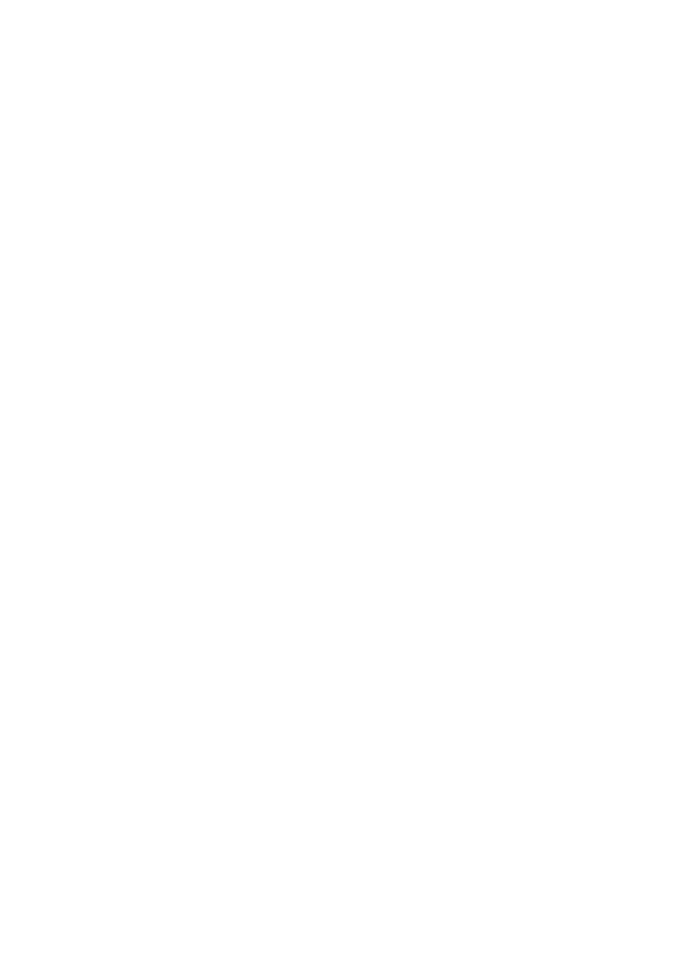
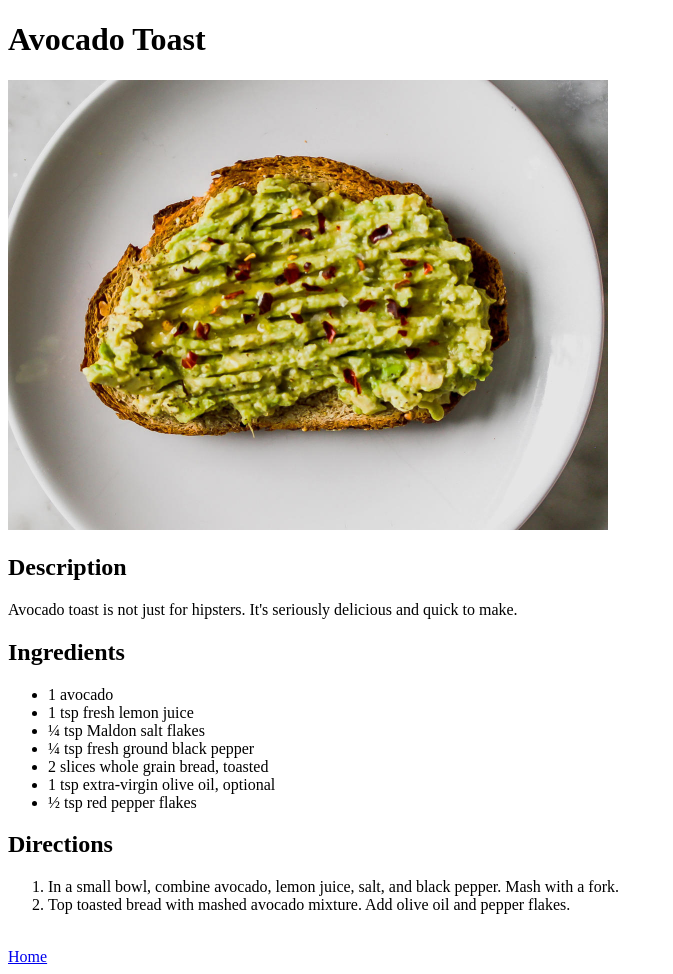
Before and after one commit to arjay22/odin-recipes, a plain HTML site: page recipes/avocadotoast.html in a window 1280 px wide. Shown: the whole page, without its empty margins (0-673 px from the left). Before the commit the page ends 800 px from the top, so only its background shows below. Drawn offline with Linux system fonts and the light colour scheme.

Commit message:
Finished adding the html needed to complete project and updated README

```diff
--- a/recipes/avocadotoast.html
+++ b/recipes/avocadotoast.html
@@ -0,0 +1,32 @@
+<!DOCTYPE html>
+<html lang="en">
+<head>
+    <meta charset="UTF-8">
+    <meta http-equiv="X-UA-Compatible" content="IE=edge">
+    <meta name="viewport" content="width=device-width, initial-scale=1.0">
+    <title>Avocado Toast</title>
+</head>
+<body>
+    <h1>Avocado Toast</h1>
+        <img src="../images/avocadotoast.jpeg" width="600" alt="avocado toast">
+    <br>
+    <h2>Description</h2>
+        <p>Avocado toast is not just for hipsters. It's seriously delicious and quick to make.</p>
+    <h2>Ingredients</h2>
+        <ul>
+            <li>1 avocado</li>
+            <li>1 tsp fresh lemon juice</li>
+            <li>&frac14; tsp Maldon salt flakes</li>
+            <li>&frac14; tsp fresh ground black pepper</li>
+            <li>2 slices whole grain bread, toasted</li>
+            <li>1 tsp extra-virgin olive oil, optional</li>
+            <li>&frac12; tsp red pepper flakes</li>
+        </ul>
+    <h2>Directions</h2>
+        <ol>
+            <li>In a small bowl, combine avocado, lemon juice, salt, and  black pepper. Mash with a fork.</li>
+            <li>Top toasted bread with mashed avocado mixture. Add olive oil and pepper flakes.</li><br>
+        </ol>
+    <a href="../index.html">Home</a>
+</body>
+</html>
```
Also changed, not shown: index.html (+1 -1 lines), 1 other file.
